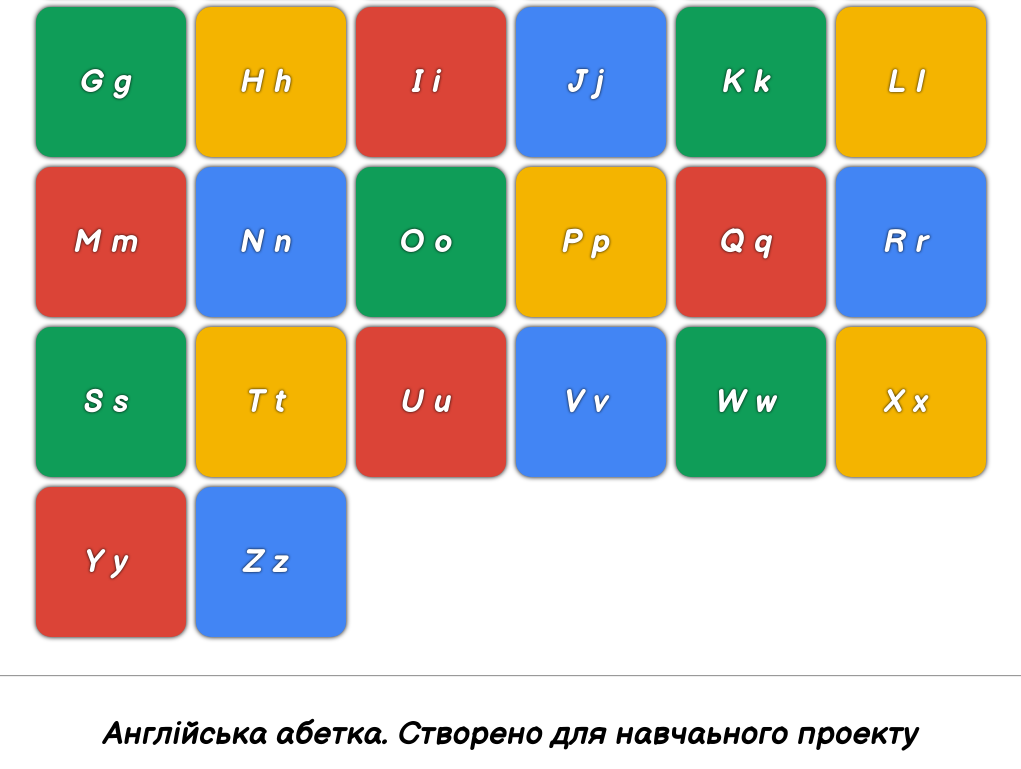
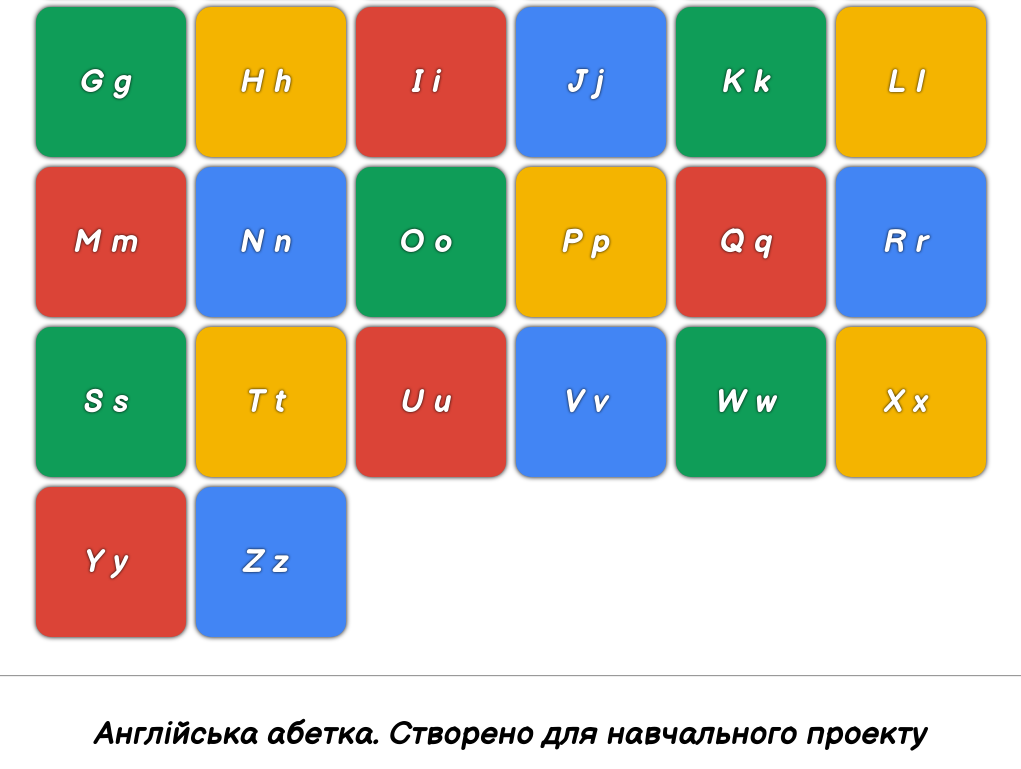
Before and after one commit to danylo56/alphabet, a plain HTML site: page index.html in a window 1280 px wide. Shown: the part 1047-1816 px from the top of the page, without its empty margins (129-1150 px from the left). Drawn offline with Linux system fonts and the light colour scheme.

Commit message:
Add missing letter

```diff
--- a/index.html
+++ b/index.html
@@ -56,7 +56,7 @@
         <hr>
         <div class="footer">
             <br><br>
-            <h1>Англійська абетка. Створено для навчаьного проекту</h1>
+            <h1>Англійська абетка. Створено для навчального проекту</h1>
         </div>
     </div>
 
```
